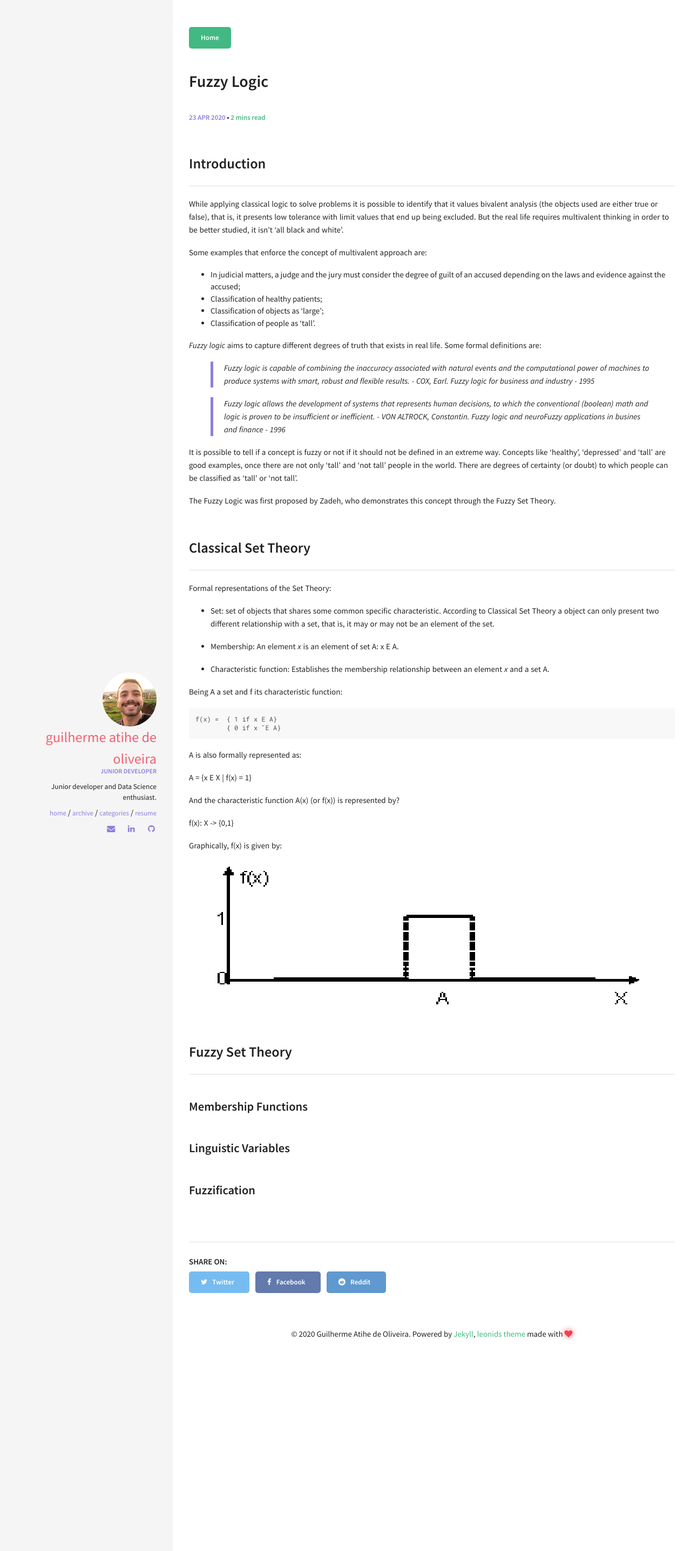
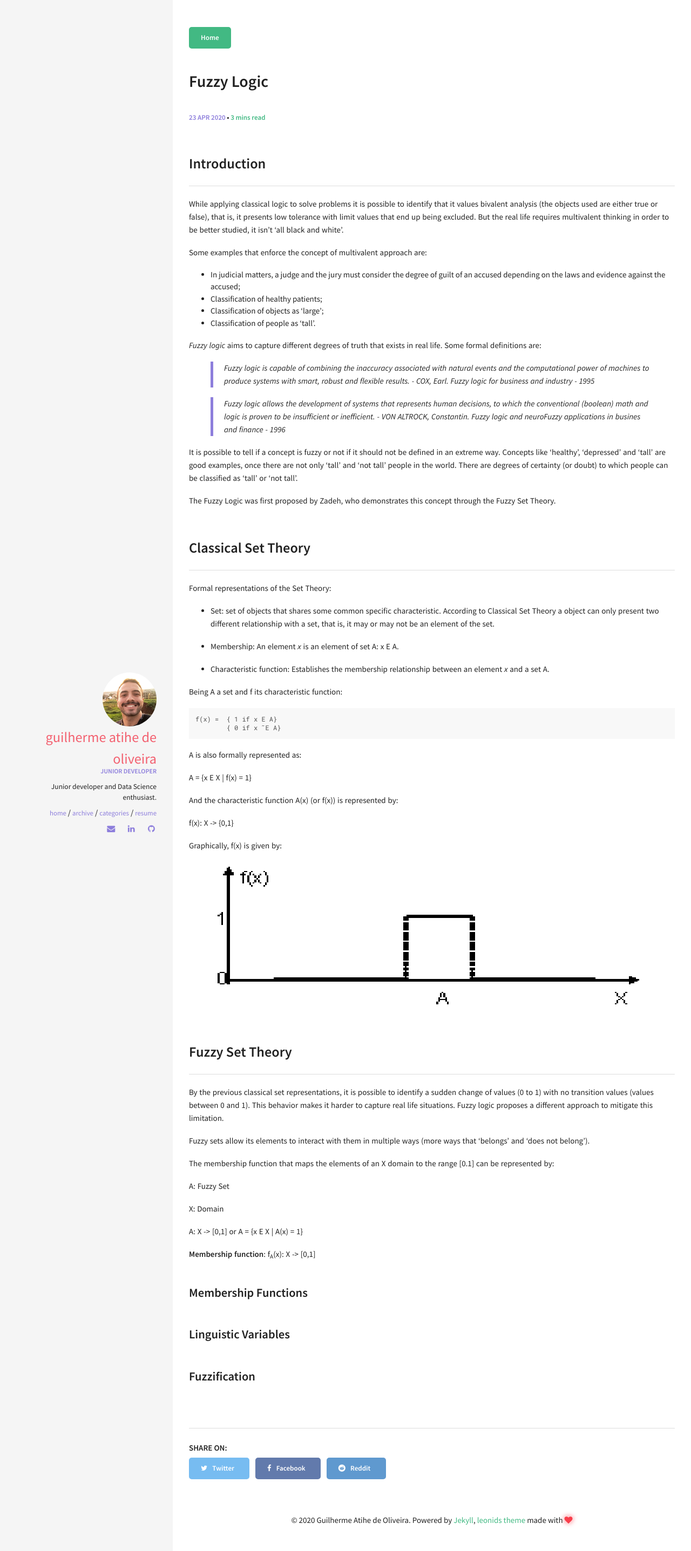
Before and after one commit to gatihe/guiati9.dev, a Jekyll site: the page built from _posts/2020-04-23-fuzzy_logic.md, in a window 1280 px wide. Shown: the whole page at 54% size. Built offline with Jekyll 4.4.1, drawn with Linux system fonts in a browser that asks for light colours.

Commit message:
Update 2020-04-23-fuzzy_logic.md

```diff
--- a/_posts/2020-04-23-fuzzy_logic.md
+++ b/_posts/2020-04-23-fuzzy_logic.md
@@ -45,7 +45,7 @@ A is also formally represented as:
 
 A = {x E X \| f(x) = 1}
 
-And the characteristic function A(x) (or f(x)) is represented by?
+And the characteristic function A(x) (or f(x)) is represented by:
 
 f(x): X -> {0,1}
 
@@ -53,9 +53,23 @@ Graphically, f(x) is given by:
 
 ![f(x) Graph](/img/posts_img/fxgraph.png)
 
+## Fuzzy Set Theory
+
+By the previous classical set representations, it is possible to identify a sudden change of values (0 to 1) with no transition values (values between 0 and 1). This behavior makes it harder to capture real life situations. Fuzzy logic proposes a different approach to mitigate this limitation.
+
+Fuzzy sets allow its elements to interact with them in multiple ways (more ways that 'belongs' and 'does not belong').
+
+The membership function that maps the elements of an X domain to the range [0.1] can be represented by:
+
+A: Fuzzy Set
+
+X: Domain
+
+A: X -> [0,1] or A = {x E X \| A(x) = 1}
+
+__Membership function__: f<sub>A</sub>(x): X -> [0,1]
 
 
-## Fuzzy Set Theory
 
 ### Membership Functions
 
```
